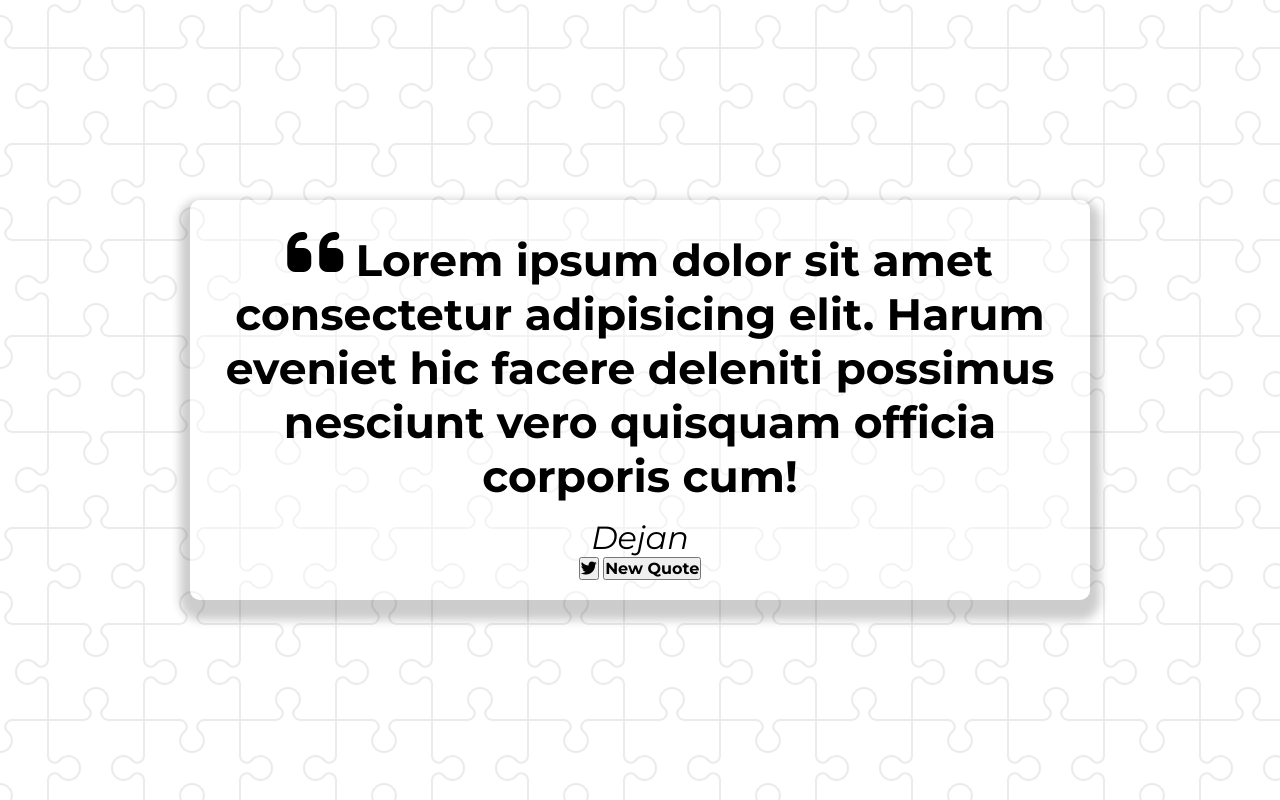
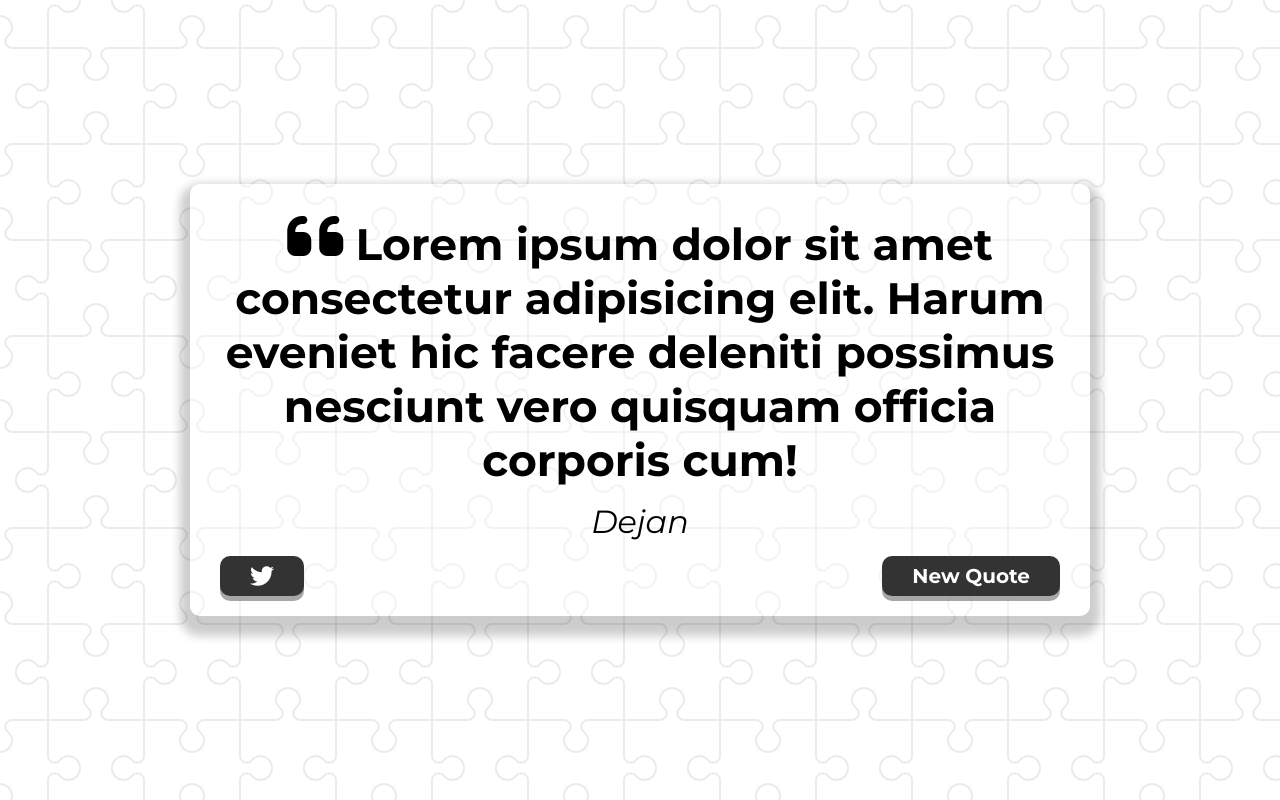
Before and after one commit to NbgDeki/quote-generator, a plain HTML site: page index.html in a window 1280 px wide. Drawn offline with Linux system fonts and the light colour scheme.

Commit message:
Finished with style for buttons

```diff
--- a/index.html
+++ b/index.html
@@ -30,7 +30,7 @@
       </div>
       <!-- Buttons -->
       <div class="button-container">
-        <button class="twiter-button" id="twitter" title="Tweet This!">
+        <button class="twitter-button" id="twitter" title="Tweet This!">
           <i class="fab fa-twitter"></i>
         </button>
         <button id="new-quote">New Quote</button>
--- /dev/null
+++ b/scss/_buttons.scss
@@ -0,0 +1,35 @@
+.button-container {
+  margin-top: 1.5rem;
+  display: flex;
+  justify-content: space-between;
+}
+
+button {
+  cursor: pointer;
+  font-size: 2rem;
+  height: 4rem;
+  border: none;
+  border-radius: 1rem;
+  color: #fff;
+  background-color: #333;
+  outline: none;
+  padding: 0.8rem 3rem;
+  box-shadow: 0 0.5rem rgba(121, 121, 121, 0.65);
+
+  &:hover {
+    filter: brightness(110%);
+  }
+
+  &:active {
+    translate: 0 0.5rem;
+    box-shadow: 0 0.16rem;
+  }
+}
+
+.twitter-button:hover {
+  color: #38a1f3;
+}
+
+.fa-twitter {
+  font-size: 2.4rem;
+}
--- a/scss/main.scss
+++ b/scss/main.scss
@@ -2,3 +2,4 @@
 
 @import './base';
 @import './quote';
+@import './buttons';
```
Also changed, not shown: css/main.css, 1 other file.
